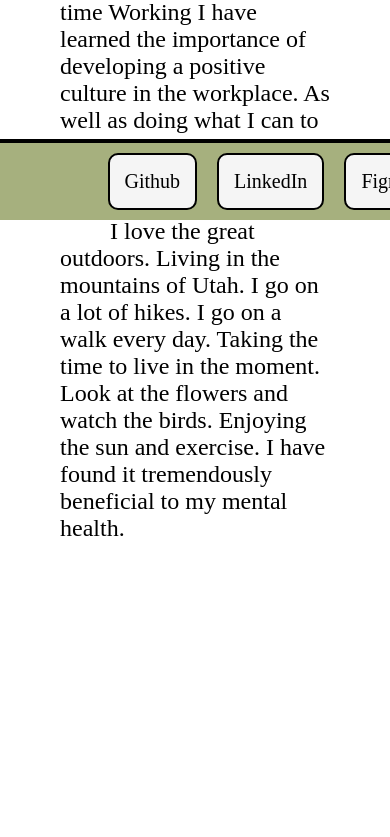
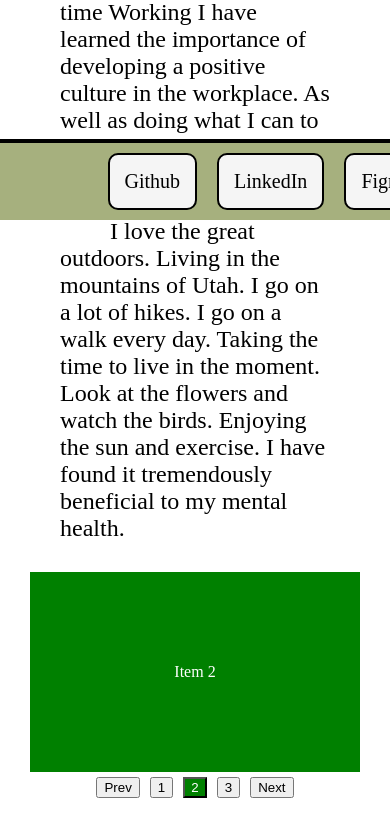
Before and after one commit to Jacob-Aston/react-portfolio, a React (Create React App) app: page / in a window 390 px wide. Shown: the part 624-1461 px from the top of the page. Before the commit the page ends 1296 px from the top, so only its background shows below. Built offline with nearby package versions, Linux system fonts and the light colour scheme; the HTML template or start-up script is replaced by a standard one.

Commit message:
added resposive carousel to about page with no content. from: https://medium.com/tinyso/how-to-create-the-responsive-and-swipeable-carousel-slider-component-in-react-99f433364aa0 .

```diff
--- a/package.json
+++ b/package.json
@@ -15,6 +15,7 @@
     "react": "17.0.2",
     "react-dom": "17.0.2",
     "react-scripts": "5.0.1",
+    "react-swipeable": "^7.0.0",
     "validator": "^13.9.0",
     "web-vitals": "^2.1.4"
   },
--- /dev/null
+++ b/src/components/Carousel.js
@@ -0,0 +1,94 @@
+import React, { useState, useEffect } from "react";
+import { useSwipeable } from "react-swipeable";
+
+import "../styles/Carousel.css";
+
+export const CarouselItem = ({ children, width }) => {
+  return (
+    <div className="carousel-item" style={{ width: width }}>
+      {children}
+    </div>
+  );
+};
+
+const Carousel = ({ children }) => {
+  const [activeIndex, setActiveIndex] = useState(0);
+  const [paused, setPaused] = useState(false);
+
+  const updateIndex = (newIndex) => {
+    if (newIndex < 0) {
+      newIndex = React.Children.count(children) - 1;
+    } else if (newIndex >= React.Children.count(children)) {
+      newIndex = 0;
+    }
+
+    setActiveIndex(newIndex);
+  };
+
+  useEffect(() => {
+    const interval = setInterval(() => {
+      if (!paused) {
+        updateIndex(activeIndex + 1);
+      }
+    }, 4000);
+
+    return () => {
+      if (interval) {
+        clearInterval(interval);
+      }
+    };
+  });
+
+  const handlers = useSwipeable({
+    onSwipedLeft: () => updateIndex(activeIndex + 1),
+    onSwipedRight: () => updateIndex(activeIndex - 1),
+  });
+
+  return (
+    <div
+      {...handlers}
+      className="carousel"
+      onMouseEnter={() => setPaused(true)}
+      onMouseLeave={() => setPaused(false)}
+    >
+      <div
+        className="inner"
+        style={{ transform: `translateX(-${activeIndex * 100}%)` }}
+      >
+        {React.Children.map(children, (child, index) => {
+          return React.cloneElement(child, { width: "100%" });
+        })}
+      </div>
+      <div className="indicators">
+        <button
+          onClick={() => {
+            updateIndex(activeIndex - 1);
+          }}
+        >
+          Prev
+        </button>
+        {React.Children.map(children, (child, index) => {
+          return (
+            <button
+              className={`${index === activeIndex ? "active" : ""}`}
+              onClick={() => {
+                updateIndex(index);
+              }}
+            >
+              {index + 1}
+            </button>
+          );
+        })}
+        <button
+          onClick={() => {
+            updateIndex(activeIndex + 1);
+          }}
+        >
+          Next
+        </button>
+      </div>
+    </div>
+  );
+};
+
+export default Carousel;
--- a/src/components/pages/About.js
+++ b/src/components/pages/About.js
@@ -1,4 +1,6 @@
 import React from "react";
+
+import Carousel, { CarouselItem } from "./../Carousel";
 
 import avatar from "./../../assets/images/avatar.jpg";
 
@@ -23,6 +25,13 @@
           exercise. I have found it tremendously beneficial to my mental health.
         </p>
       </div>
+      <div className="round-about">
+        <Carousel>
+          <CarouselItem>Item 1</CarouselItem>
+          <CarouselItem>Item 2</CarouselItem>
+          <CarouselItem>Item 3</CarouselItem>
+        </Carousel>
+      </div>
     </div>
   );
 }
--- /dev/null
+++ b/src/styles/Carousel.css
@@ -0,0 +1,31 @@
+.carousel {
+  overflow: hidden;
+}
+
+.inner {
+  white-space: nowrap;
+  transition: transform 0.3s;
+}
+
+.carousel-item {
+  display: inline-flex;
+  align-items: center;
+  justify-content: center;
+  height: 200px;
+  background-color: green;
+  color: #fff;
+}
+
+.indicators {
+  display: flex;
+  justify-content: center;
+}
+
+.indicators > button {
+  margin: 5px;
+}
+
+.indicators > button.active {
+  background-color: green;
+  color: #fff;
+}
```
Also changed, not shown: 1 other file (tests, documents, lock files or other folders).
